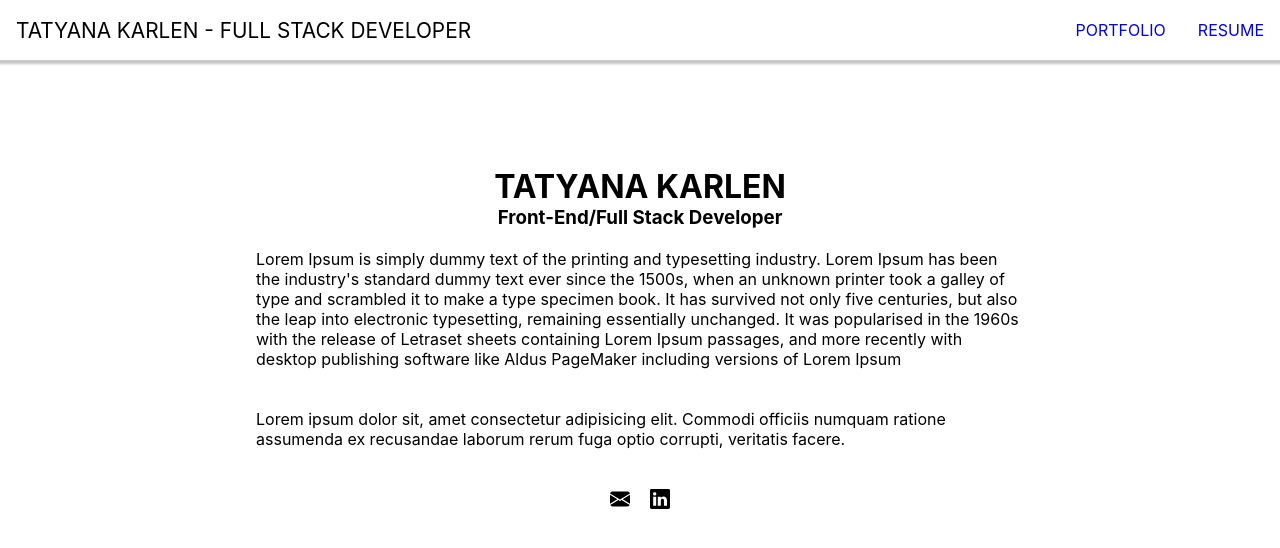
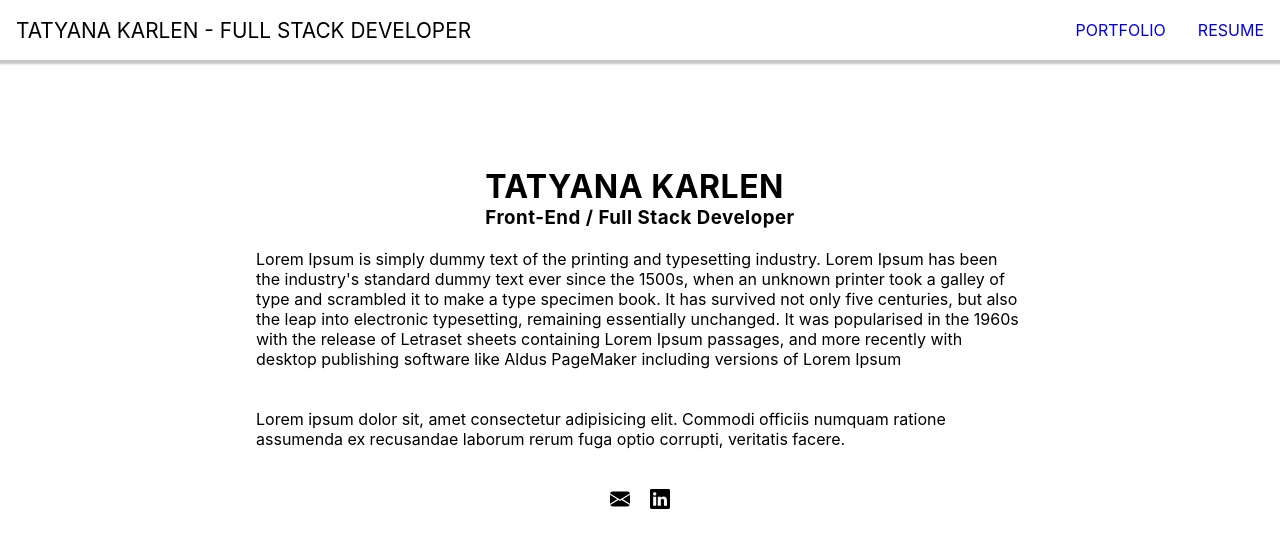
Before and after one commit to tatyanakarlen/PortfolioWebsite, a React (Create React App) app: page /portfolio in a window 1280 px wide. Shown: the top 548 px of the page. Built offline with nearby package versions, Linux system fonts and the light colour scheme.

Commit message:
fixed some letters

```diff
--- a/src/components/Hero/Hero.jsx
+++ b/src/components/Hero/Hero.jsx
@@ -14,8 +14,10 @@ import { BsLinkedin } from 'react-icons/bs'
 const Hero = () => {
   return (
     <div class="hero-container">
+        <div style={{letterSpacing: '0.5px'}}>
       <h1>TATYANA KARLEN</h1>
-      <h3>Front-End/Full Stack Developer</h3>
+      <h3>Front-End / Full Stack Developer</h3>
+      </div>
       <br />
       <article>
         Lorem Ipsum is simply dummy text of the printing and typesetting
@@ -30,11 +32,11 @@ const Hero = () => {
       </article>
       <br/>
       <br/>
-      <p>
+      <article>
         Lorem ipsum dolor sit, amet consectetur adipisicing elit. Commodi
         officiis numquam ratione assumenda ex recusandae laborum rerum fuga
         optio corrupti, veritatis facere.
-      </p>
+        </article>
       <br/>
       <br/>
       <div id="icon-container">
```
